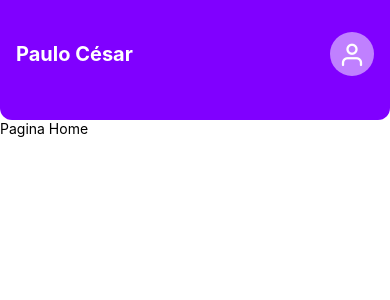
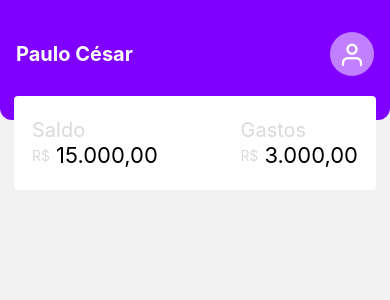
Before and after one commit to Pcfilho/FinanceApp, a React Native app: screen / in a window 390 px wide. Shown: the top 300 px of the page. Built offline with nearby package versions, Linux system fonts and the light colour scheme.

Commit message:
Item component creation

```diff
--- a/src/components/Balance/index.js
+++ b/src/components/Balance/index.js
@@ -4,18 +4,31 @@ import {
     StyleSheet
 } from 'react-native'
 import React from 'react'
+import Item from '../Item';
 
 export default function Balance() {
   return (
     <View style={styles.container}>
-      <Text>Test Component</Text>
+        <Item name='Saldo' value='15.000,00'/>
+        <Item name='Gastos' value='3.000,00'/>
     </View>
   );
 }
 
 const styles = StyleSheet.create({
     container: {
-
+        backgroundColor: '#fff',
+        flexDirection: 'row',
+        justifyContent: 'space-between',
+        paddingStart: 18,
+        paddingEnd: 18,
+        marginTop: -24,
+        marginStart: 14,
+        marginEnd: 14,
+        borderRadius: 4,
+        paddingTop: 22,
+        paddingBottom: 22,
+        zIndex: 99,
     }
 
 })
--- /dev/null
+++ b/src/components/Item/index.js
@@ -0,0 +1,36 @@
+import { View, Text, StyleSheet } from 'react-native'
+import React from 'react'
+
+export default function Item({ name, value }) {
+  return (
+    <View style={styles.item}>
+        <Text style={styles.itemTitle}>{name}</Text>
+            <View style={styles.content}>
+                <Text style={styles.currencySymbol}>R$</Text>
+                <Text style={styles.balance}>{value}</Text>
+            </View>
+      </View>
+  )
+}
+
+const styles = StyleSheet.create({
+    itemTitle: {
+        fontSize: 20,
+        color: '#dadada'
+    },
+    content: {
+        flexDirection: 'row',
+        alignItems: 'center',
+
+    },
+    currencySymbol: {
+        color: '#dadada',
+        marginRight: 6,
+
+    },
+    balance: {
+        fontSize: 22,
+
+    },
+
+})
--- a/src/pages/Home/index.js
+++ b/src/pages/Home/index.js
@@ -1,12 +1,15 @@
 import { StyleSheet, Text, View } from 'react-native';
 
 import Header from '../../components/Header'
+import Balance from '../../components/Balance'
 
 export default function Home() {
   return (
     <View style={styles.container}>
       <Header name='Paulo César'/>
-      <Text>Pagina Home</Text>
+
+      <Balance/>
+
     </View>
   );
 }
@@ -14,6 +17,6 @@ export default function Home() {
 const styles = StyleSheet.create({
   container: {
     flex: 1,
-    backgroundColor: '#fff',
+    backgroundColor: '#f1f1f1',
   },
 });
```
